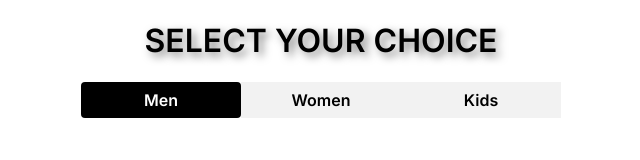
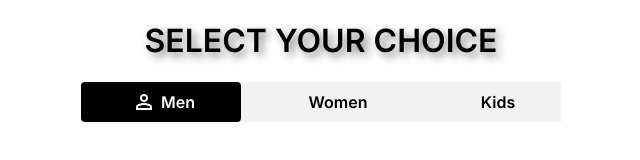
Before and after one commit to Rudra78996/Category-tabs, a plain HTML site: page index.html in a window 1280 px wide. Shown: the whole page, without its empty margins (319-959 px from the left). Drawn offline with nearby package versions, Linux system fonts and the light colour scheme; no server answers.

Commit message:
updated icons

```diff
--- a/index.html
+++ b/index.html
@@ -17,12 +17,27 @@
        <h1>SELECT YOUR CHOICE</h1>
        <div class="category">
             <input type="radio" id="men" value="Men" class="radio-box" name="category" checked>
-            <label for="men">Men</label>
+            <label for="men" class="icon-label">
+                <span class="material-symbols-outlined">
+                    person
+                </span>
+                Men
+            </label>
             <input type="radio" id="women" value="Women" class="radio-box" name="category">
-            <label for="women">Women</label>
+            <label for="women" class="icon-label">
+                <span class="material-symbols-outlined">
+                    face
+                </span>
+                Women
+            </label>
             <input type="radio" id="kid" value="Kids" class="radio-box" name="category">
-            <label for="kid">Kids</label>
-       </div>
+            <label for="kid" class="icon-label">
+                <span class="material-symbols-outlined">
+                    child_care
+                </span>
+                Kids
+            </label>
+        </div>
        <div class="product">
        </div>
     </div>
--- a/style.css
+++ b/style.css
@@ -39,6 +39,10 @@ input[type="radio"]:checked + label {
   color: white;
   border-radius: 4px;
 }
+input[type="radio"]:checked + .icon-label span {
+  color: white;
+}
+
 
 .product{
   display: flex;
@@ -142,3 +146,15 @@ input[type="radio"]:checked + label {
   border-radius: 5px;
   font-size: 14px;
 }
+
+.icon-label {
+  display: flex;
+  align-items: center;
+  justify-content: center;
+}
+.material-symbols-outlined {
+  margin-left: 5px;
+  margin-right: 5px;
+  font-size: 24px;
+  color: transparent;
+}
```
